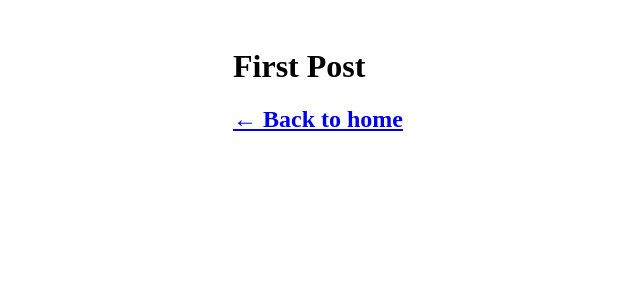
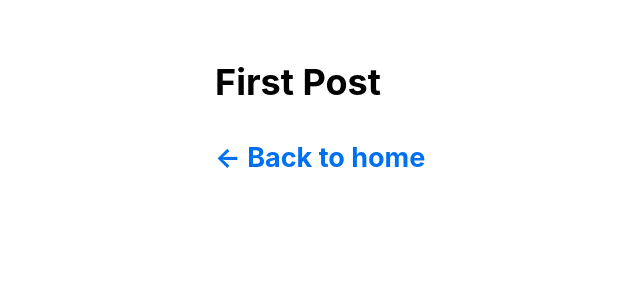
Before and after one commit to linc0306/nextjs-blog, a Next.js app: page /posts/first-post in a window 1280 px wide. Shown: the top 300 px of the page, without its empty margins (119-759 px from the left). Built offline with nearby package versions, Linux system fonts and the light colour scheme.

Commit message:
Agregar styles global al proyecto Quitar el javascript externo

```diff
--- /dev/null
+++ b/pages/_app.js
@@ -0,0 +1,6 @@
+// `pages/_app.js`
+import '../styles/global.css';
+
+export default function App({ Component, pageProps }) {
+  return <Component {...pageProps} />;
+}
--- a/pages/posts/first-post.js
+++ b/pages/posts/first-post.js
@@ -8,13 +8,6 @@ export default function FirstPost() {
     <Layout>
       <Head>
         <title>First Post</title>
-        <Script
-          src="https://connect.facebook.net/en_US/sdk.js"
-          strategy="beforeInteractive"
-          onLoad={() =>
-            console.log(`script loaded correctly, window.FB has been populated`)
-          }
-        />
       </Head>
       <h1>First Post</h1>
       <h2>
--- a/styles/global.css
+++ b/styles/global.css
@@ -3,7 +3,6 @@ body {
   padding: 0;
   margin: 0;
   font-family:
-    Inter,
     -apple-system,
     BlinkMacSystemFont,
     Segoe UI,
@@ -15,18 +14,24 @@ body {
     Droid Sans,
     Helvetica Neue,
     sans-serif;
-}
-
-a {
-  color: inherit;
-  text-decoration: none;
+  line-height: 1.6;
+  font-size: 18px;
 }
 
 * {
   box-sizing: border-box;
 }
 
+a {
+  color: #0070f3;
+  text-decoration: none;
+}
+
+a:hover {
+  text-decoration: underline;
+}
+
 img {
   max-width: 100%;
-  height: auto;
+  display: block;
 }
```
